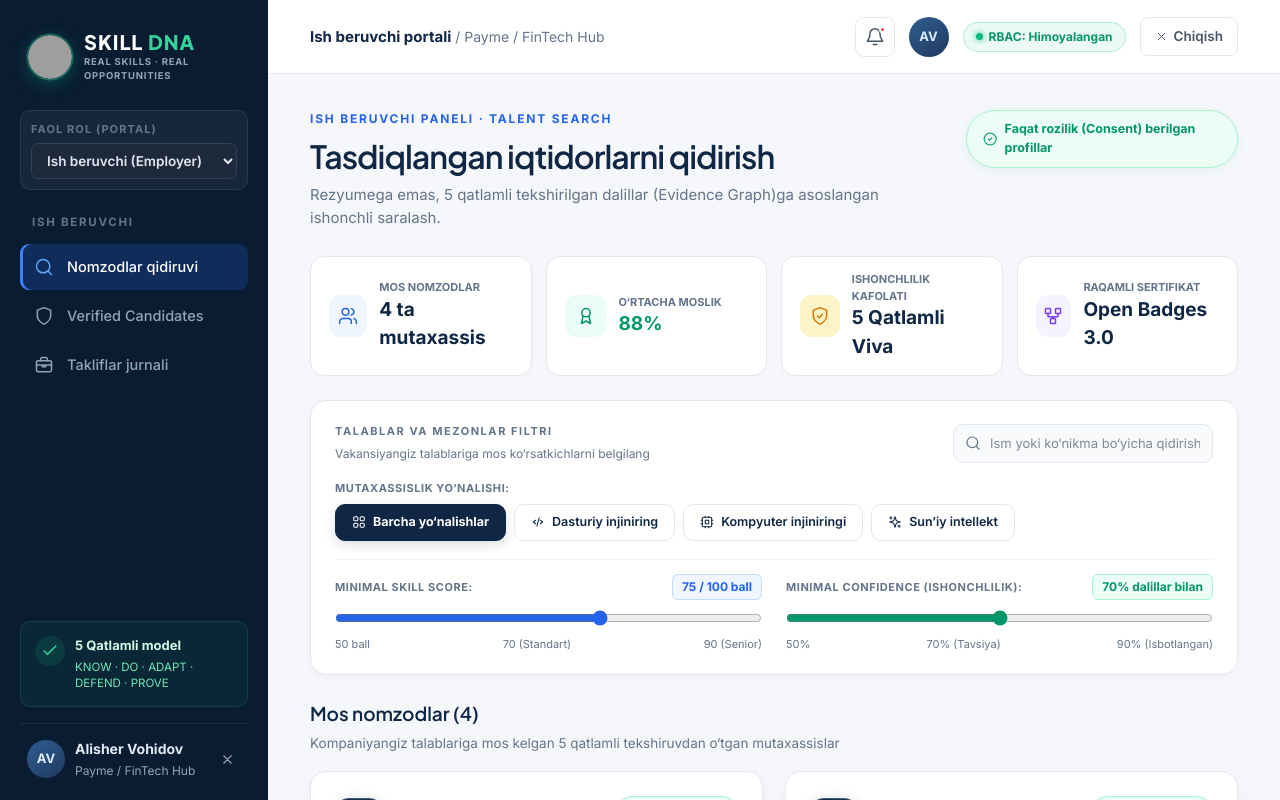
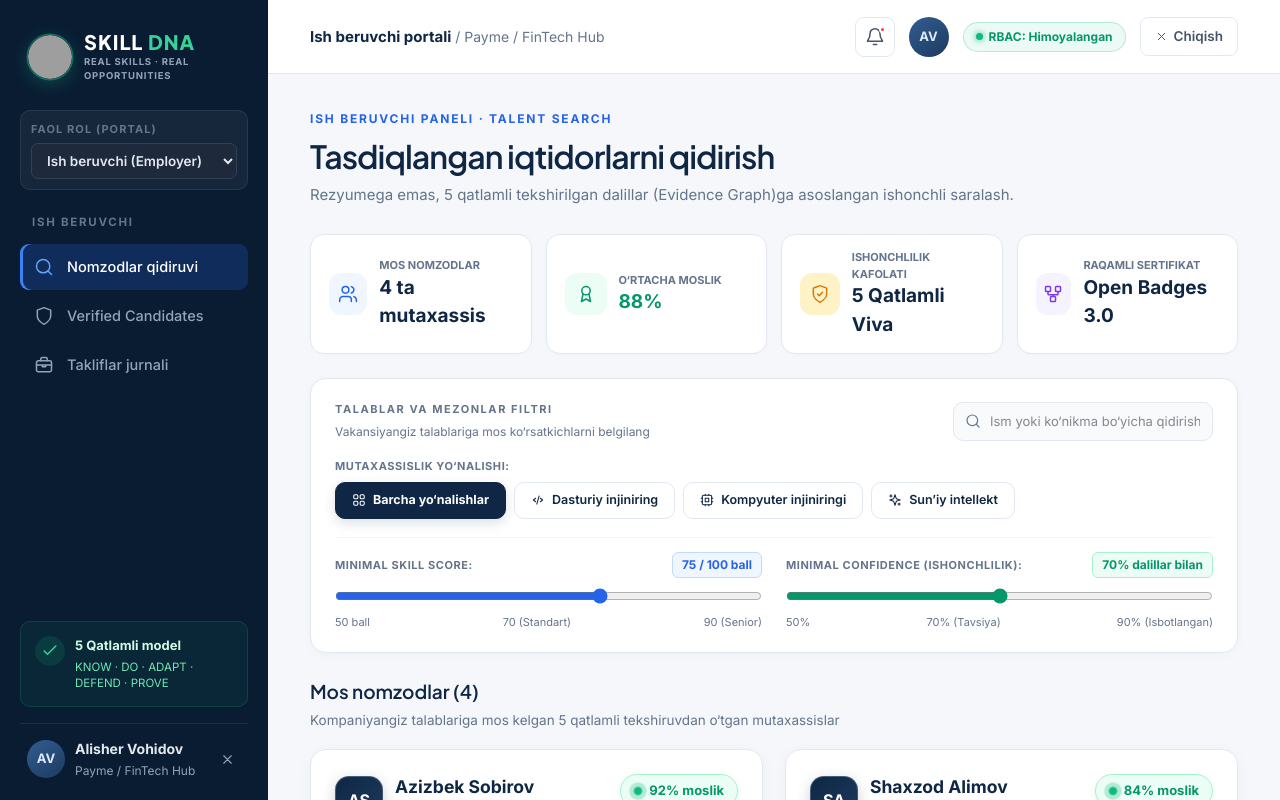
Before and after one commit to hayitoovv/skill-dna, a React (Vite) app: page / in a window 1280 px wide. Both pictures are taken after a click on the button "Ish beruvchi". Shown: the top 800 px of the page. Built offline with nearby package versions, Linux system fonts and the light colour scheme; grey boxes are pictures that could not be loaded.

Commit message:
feat: remove consent badge from employer header and add rich animations to candidate cards and modals

```diff
--- a/src/components/employer/EmployerPortal.tsx
+++ b/src/components/employer/EmployerPortal.tsx
@@ -49,24 +49,6 @@ export default function EmployerPortal() {
           <p className="subtitle">
             Rezyumega emas, 5 qatlamli tekshirilgan dalillar (Evidence Graph)ga asoslangan ishonchli saralash.
           </p>
-        </div>
-        <div
-          className="national-badge"
-          style={{
-            padding: "9px 16px",
-            fontSize: "12.5px",
-            fontWeight: 700,
-            borderRadius: "30px",
-            display: "inline-flex",
-            alignItems: "center",
-            gap: "7px",
-            background: "#ecfdf5",
-            color: "#059669",
-            border: "1px solid #a7f3d0",
-            boxShadow: "0 2px 8px rgba(5, 150, 105, 0.08)",
-          }}
-        >
-          <Icon name="checkCircle" size={16} /> Faqat rozilik (Consent) berilgan profillar
         </div>
       </section>
 
@@ -419,7 +401,7 @@ export default function EmployerPortal() {
                     style={{
                       display: "inline-flex",
                       alignItems: "center",
-                      gap: "5px",
+                      gap: "7px",
                       padding: "6px 13px",
                       borderRadius: "20px",
                       background: "#ecfdf5",
@@ -430,7 +412,8 @@ export default function EmployerPortal() {
                       boxShadow: "0 2px 6px rgba(5, 150, 105, 0.1)",
                     }}
                   >
-                    <Icon name="check" size={14} /> {cand.matchScore}% moslik
+                    <span className="live-pulse-indicator" />
+                    <span>{cand.matchScore}% moslik</span>
                   </div>
                   <div className="progress-track" style={{ height: "6px", margin: "7px 0 0", background: "#e2e8f0", borderRadius: "10px" }}>
                     <div
@@ -439,6 +422,7 @@ export default function EmployerPortal() {
                         height: "100%",
                         borderRadius: "10px",
                         background: "linear-gradient(90deg, #059669, #10b981)",
+                        transition: "width 0.8s cubic-bezier(0.16, 1, 0.3, 1)",
                       }}
                     />
                   </div>
@@ -546,9 +530,9 @@ export default function EmployerPortal() {
 
       {/* Modal for viewing Candidate Evidence Graph */}
       {selectedCandidate && (
-        <div className="modal-backdrop" role="presentation" onMouseDown={() => setSelectedCandidate(null)}>
+        <div className="modal-backdrop employer-modal-backdrop" role="presentation" onMouseDown={() => setSelectedCandidate(null)}>
           <div
-            className="modal"
+            className="modal employer-modal"
             style={{ maxWidth: "620px", borderRadius: "20px", padding: "28px" }}
             role="dialog"
             onMouseDown={(e) => e.stopPropagation()}
--- a/src/index.css
+++ b/src/index.css
@@ -1252,6 +1252,7 @@ label.custom-checkbox.agreement-checkbox,
   border-radius: 16px;
   box-shadow: 0 2px 10px rgba(15, 23, 42, 0.03);
   margin-bottom: 24px;
+  animation: employerFadeInUp 0.4s cubic-bezier(0.16, 1, 0.3, 1) 0.06s both;
 }
 
 .employer-stats-row {
@@ -1259,6 +1260,7 @@ label.custom-checkbox.agreement-checkbox,
   grid-template-columns: repeat(auto-fit, minmax(200px, 1fr));
   gap: 14px;
   margin-bottom: 24px;
+  animation: employerFadeInUp 0.35s cubic-bezier(0.16, 1, 0.3, 1) both;
 }
 
 .employer-stat-pill {
@@ -1352,4 +1354,85 @@ label.custom-checkbox.agreement-checkbox,
 .candidate-invite-btn.is-invited {
   background: linear-gradient(135deg, #059669, #047857);
   box-shadow: 0 4px 14px rgba(5, 150, 105, 0.28);
+  animation: popSuccess 0.4s cubic-bezier(0.175, 0.885, 0.32, 1.275);
 }
+
+/* Animations for Employer Portal */
+@keyframes employerFadeInUp {
+  0% {
+    opacity: 0;
+    transform: translateY(22px) scale(0.98);
+  }
+  100% {
+    opacity: 1;
+    transform: translateY(0) scale(1);
+  }
+}
+
+@keyframes pulseDot {
+  0% {
+    transform: scale(0.95);
+    box-shadow: 0 0 0 0 rgba(16, 185, 129, 0.7);
+  }
+  70% {
+    transform: scale(1.1);
+    box-shadow: 0 0 0 7px rgba(16, 185, 129, 0);
+  }
+  100% {
+    transform: scale(0.95);
+    box-shadow: 0 0 0 0 rgba(16, 185, 129, 0);
+  }
+}
+
+@keyframes popSuccess {
+  0% { transform: scale(0.92); }
+  50% { transform: scale(1.06); }
+  100% { transform: scale(1); }
+}
+
+@keyframes modalBackdropFade {
+  from { opacity: 0; backdrop-filter: blur(0px); }
+  to { opacity: 1; backdrop-filter: blur(8px); }
+}
+
+@keyframes modalPopIn {
+  from { opacity: 0; transform: scale(0.93) translateY(24px); }
+  to { opacity: 1; transform: scale(1) translateY(0); }
+}
+
+.candidate-card {
+  animation: employerFadeInUp 0.45s cubic-bezier(0.16, 1, 0.3, 1) both;
+}
+
+.candidate-card:nth-child(1) { animation-delay: 0.04s; }
+.candidate-card:nth-child(2) { animation-delay: 0.10s; }
+.candidate-card:nth-child(3) { animation-delay: 0.16s; }
+.candidate-card:nth-child(4) { animation-delay: 0.22s; }
+.candidate-card:nth-child(5) { animation-delay: 0.28s; }
+.candidate-card:nth-child(6) { animation-delay: 0.34s; }
+
+.live-pulse-indicator {
+  width: 8px;
+  height: 8px;
+  border-radius: 50%;
+  background: #10b981;
+  display: inline-block;
+  animation: pulseDot 2s infinite ease-in-out;
+}
+
+.employer-stat-pill {
+  transition: transform 0.2s cubic-bezier(0.16, 1, 0.3, 1), box-shadow 0.2s cubic-bezier(0.16, 1, 0.3, 1), border-color 0.2s ease;
+}
+.employer-stat-pill:hover {
+  transform: translateY(-2px);
+  box-shadow: 0 8px 22px rgba(15, 23, 42, 0.07);
+  border-color: #cbd5e1;
+}
+
+.employer-modal-backdrop {
+  animation: modalBackdropFade 0.25s ease-out forwards;
+}
+
+.employer-modal {
+  animation: modalPopIn 0.3s cubic-bezier(0.16, 1, 0.3, 1) forwards;
+}
```
